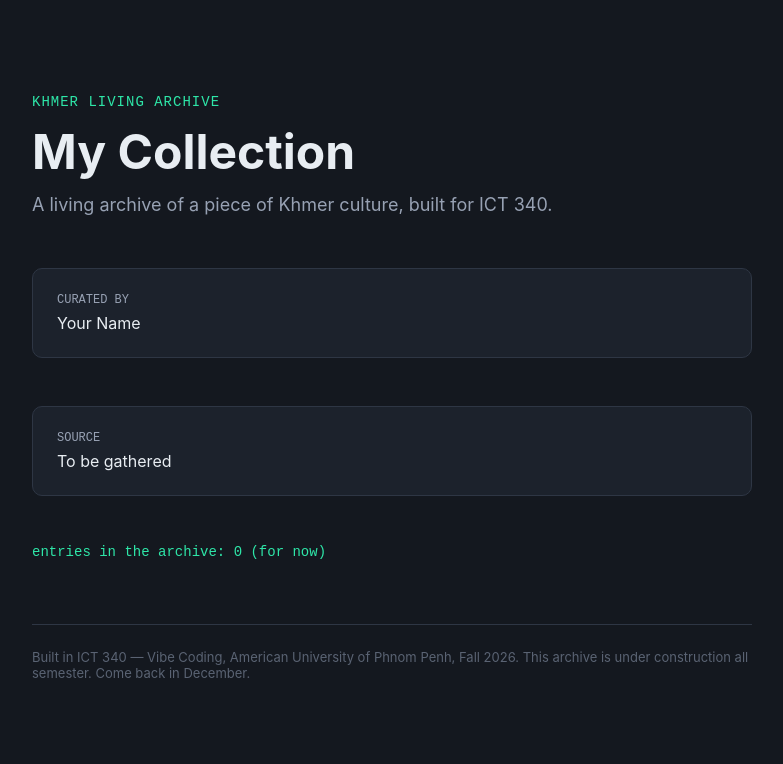
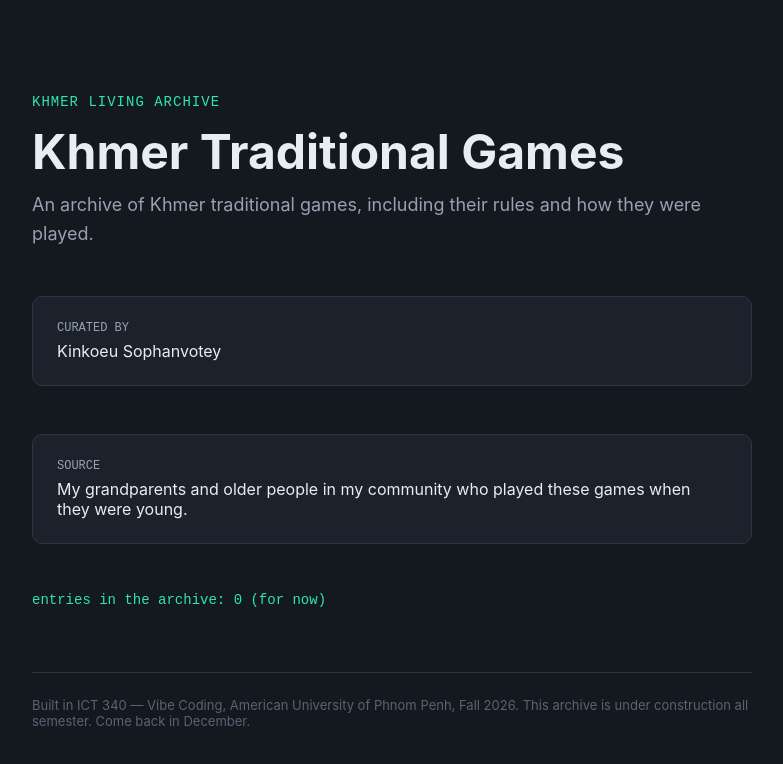
Before and after one commit to KinkoeuSophanvotey/khmer_traditional_games, a Next.js app: page / in a window 1280 px wide. Shown: the top 764 px of the page, without its empty margins (248-1031 px from the left). Built offline with nearby package versions, Linux system fonts and the light colour scheme.

Commit message:
Collection Updated

```diff
--- a/collection.config.js
+++ b/collection.config.js
@@ -8,16 +8,16 @@
 
 const collection = {
   // What does your archive collect? e.g. "Khmer Proverbs"
-  name: "My Collection",
+  name: "Khmer Traditional Games",
 
   // One sentence: what is this archive, and why does it matter?
-  description: "A living archive of a piece of Khmer culture, built for ICT 340.",
+  description: "An archive of Khmer traditional games, including their rules and how they were played.",
 
   // Who is building this archive? Your name, as you want it shown.
-  curator: "Your Name",
+  curator: "Kinkoeu Sophanvotey",
 
   // Where does your knowledge come from? A person, a place, a community.
-  source: "To be gathered",
+  source: "My grandparents and older people in my community who played these games when they were young.",
 };
 
 export default collection;
```
